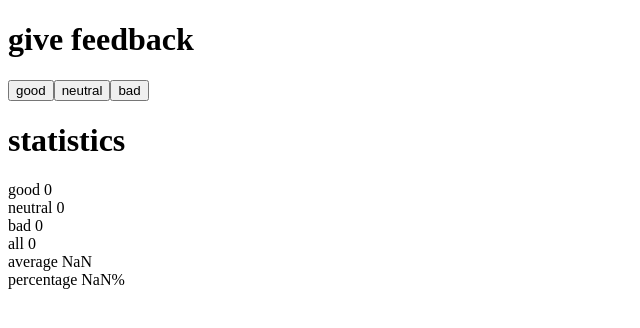
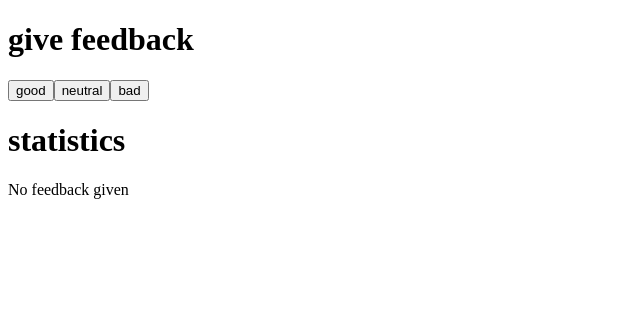
Before and after one commit to gabrielhgiraldo/fullstackopen, a React (Create React App) app in the folder part1/unicafe/: page / in a window 1280 px wide. Shown: the top 328 px of the page, without its empty margins (0-640 px from the left). Built offline with nearby package versions, Linux system fonts and the light colour scheme.

Commit message:
1.9: unicafe step4

```diff
--- a/part1/unicafe/src/App.js
+++ b/part1/unicafe/src/App.js
@@ -1,6 +1,7 @@
 import React, { useState } from 'react'
 
 const Statistics = ({good,neutral,bad}) => {
+  if (good > 0 || bad > 0 || neutral > 0){
     return (
       <>
         <h1>statistics</h1>
@@ -12,6 +13,15 @@ const Statistics = ({good,neutral,bad}) => {
         <div>percentage {100*good/(good + neutral + bad)}%</div>
       </>
     )
+  }
+  else{
+    return (
+      <>
+        <h1>statistics</h1>
+        <div>No feedback given</div>
+      </>
+    )
+  }
 }
 
 const App = () => {
```
Lines whose indentation alone changed are shown as unchanged.
